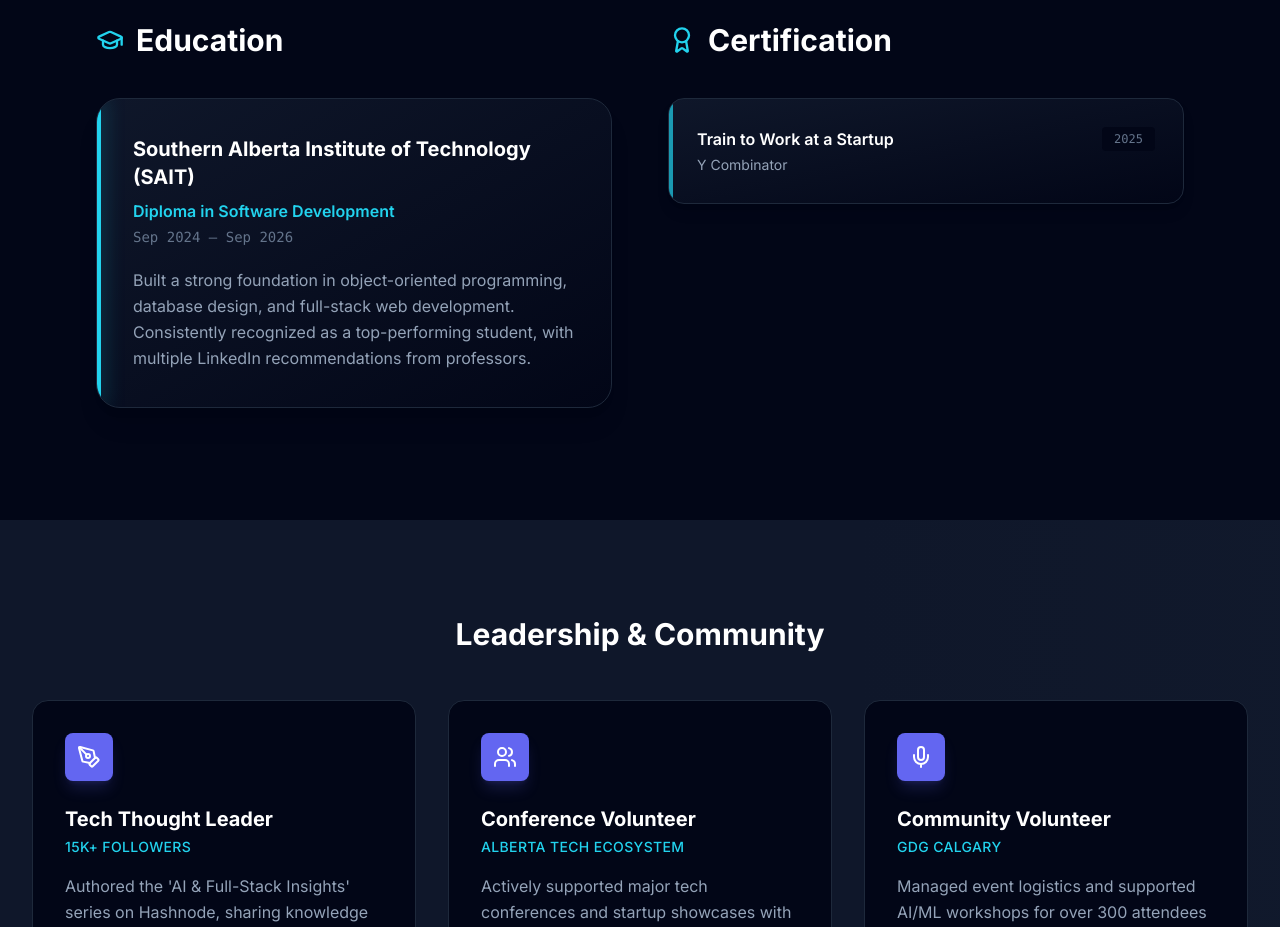
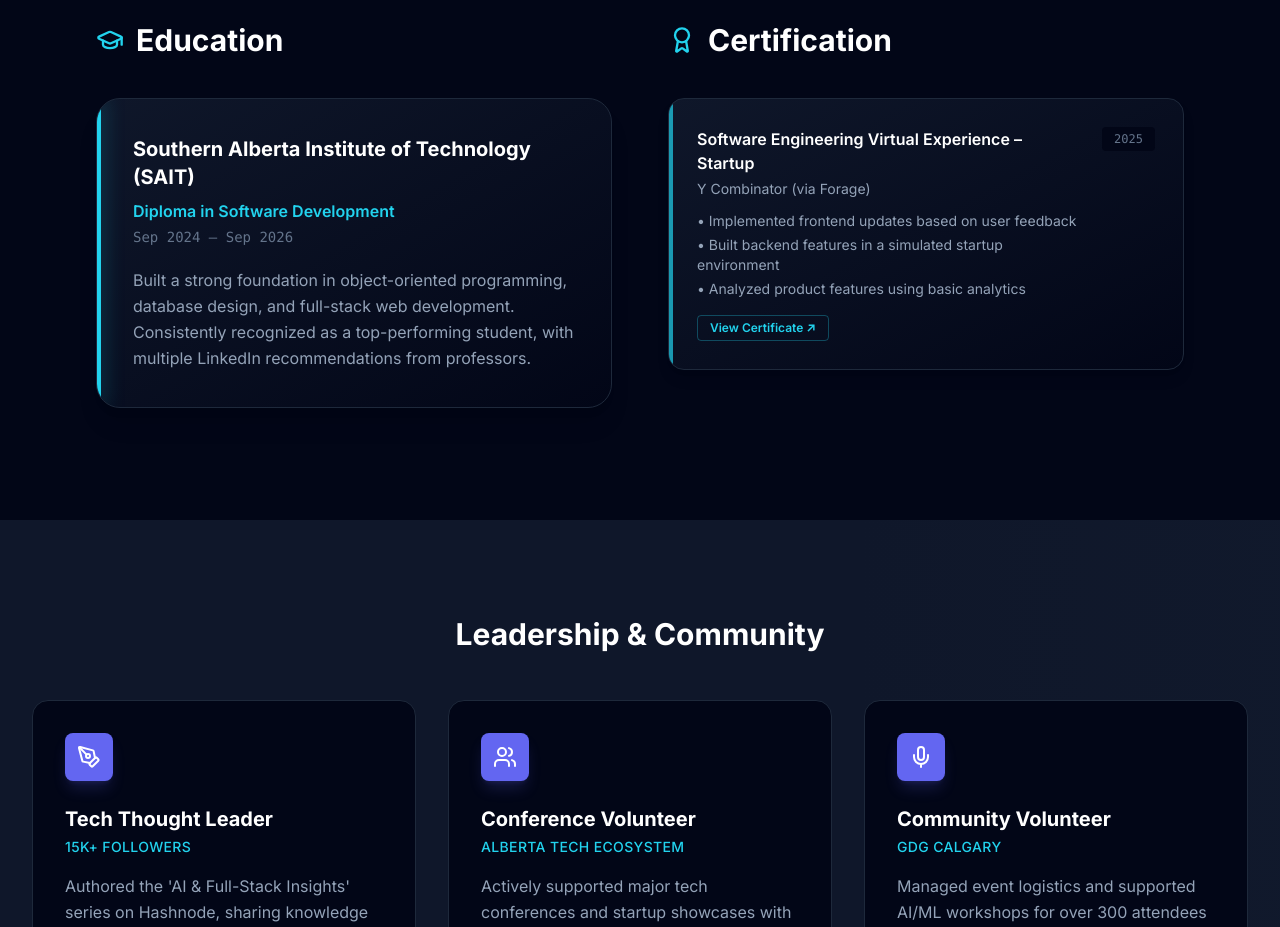
Before and after one commit to Harsimar-Sahota/harsimar-portfolio, a Next.js app: page / in a window 1280 px wide. Shown: the part 8366-9293 px from the top of the page. Built offline with nearby package versions, Linux system fonts and the light colour scheme.

Commit message:
updated education section

```diff
--- a/components/EducationSection.tsx
+++ b/components/EducationSection.tsx
@@ -13,6 +13,7 @@ export default function EducationSection() {
 
         {/* Layout */}
         <div className="grid grid-cols-1 md:grid-cols-2 gap-14">
+
           {/* ===== Education Column ===== */}
           <div>
             <div className="flex items-center mb-10">
@@ -21,7 +22,6 @@ export default function EducationSection() {
             </div>
 
             <div className="relative bg-gradient-to-br from-slate-900 to-slate-950 border border-slate-800 rounded-3xl p-9 shadow-xl overflow-hidden">
-              {/* Accent Line */}
               <div className="absolute left-0 top-0 h-full w-1 bg-accent-400 shadow-[0_0_20px_rgba(34,211,238,0.6)]" />
 
               <h3 className="text-xl font-bold text-white mb-2">
@@ -54,25 +54,49 @@ export default function EducationSection() {
 
             <div className="space-y-6">
               <div className="relative bg-gradient-to-br from-slate-900 to-slate-950 border border-slate-800 rounded-2xl p-7 shadow-lg hover:shadow-xl hover:-translate-y-0.5 transition-all duration-300 overflow-hidden">
+
                 {/* Accent Line */}
                 <div className="absolute left-0 top-0 h-full w-1 bg-accent-400/70" />
 
-                <div className="flex justify-between items-start">
-                  <div>
+                <div className="flex justify-between items-start gap-6">
+
+                  {/* LEFT CONTENT */}
+                  <div className="flex-1">
                     <h4 className="text-white font-semibold mb-1">
-                      Train to Work at a Startup
+                      Software Engineering Virtual Experience – Startup
                     </h4>
 
-                    <p className="text-sm text-slate-400">Y Combinator</p>
+                    <p className="text-sm text-slate-400">
+                      Y Combinator (via Forage)
+                    </p>
+
+                    <ul className="mt-3 text-sm text-slate-400 space-y-1">
+                      <li>• Implemented frontend updates based on user feedback</li>
+                      <li>• Built backend features in a simulated startup environment</li>
+                      <li>• Analyzed product features using basic analytics</li>
+                    </ul>
+
+                    {/* 🔥 VIEW CERTIFICATE BUTTON */}
+                    <a
+                      href="/yc forage certificate.pdf"
+                      target="_blank"
+                      rel="noopener noreferrer"
+                      className="inline-block mt-4 text-xs font-semibold text-accent-400 border border-accent-400/30 px-3 py-1 rounded hover:bg-accent-400/10 transition"
+                    >
+                      View Certificate ↗
+                    </a>
                   </div>
 
-                  <span className="text-xs font-mono text-slate-500 bg-slate-950 px-3 py-1 rounded">
+                  {/* RIGHT SIDE YEAR */}
+                  <span className="text-xs font-mono text-slate-500 bg-slate-950 px-3 py-1 rounded whitespace-nowrap">
                     2025
                   </span>
+
                 </div>
               </div>
             </div>
           </div>
+
         </div>
       </div>
     </section>
```
Also changed, not shown: 1 other file (tests, documents, lock files or other folders).
